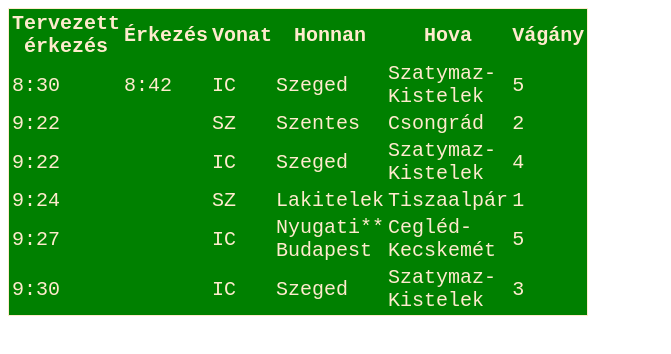
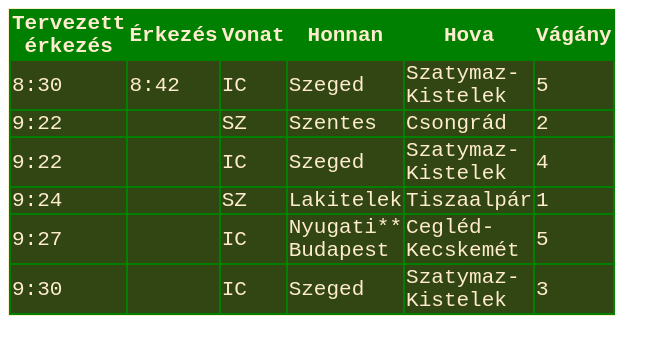
Before and after one commit to TrisztanTokodi/2025_01_30_MAV_Utastajekoztato, a plain HTML site: page index.html in a window 1280 px wide. Shown: the whole page, without its empty margins (0-671 px from the left). Drawn offline with Linux system fonts and the light colour scheme.

Commit message:
css table styling

```diff
--- a/styles.css
+++ b/styles.css
@@ -5,6 +5,8 @@ table {
     /* betűszín */
     font-family: 'Courier New', Courier, monospace;
     /* betűstílus  */
-    font-size: 20px;
+    font-size: 21px;
     /* betűméret */
 }
+
+td {background-color: rgb(49, 70, 19);}
```
